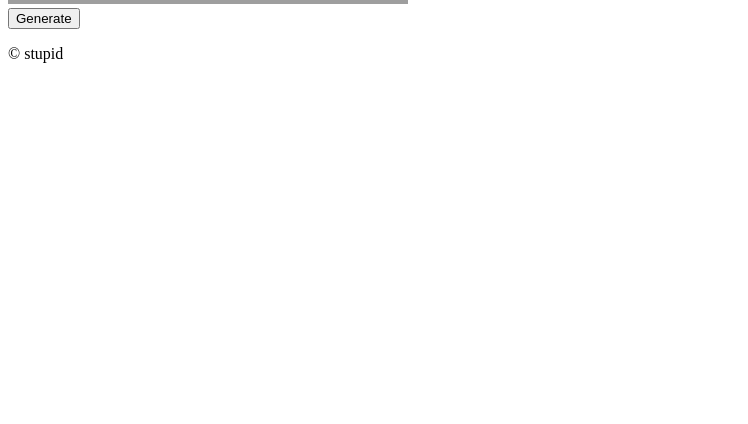
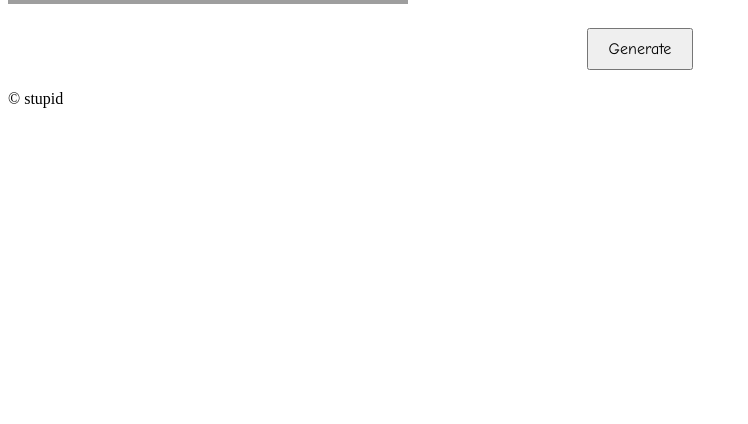
Before and after one commit to SebastianHYH/toptext-bottomtext-meme-gen, a plain HTML site: page view/index.html in a window 1280 px wide. Shown: the part 376-800 px from the top of the page, without its empty margins (0-748 px from the left). Drawn offline with Linux system fonts and the light colour scheme; grey boxes are pictures that could not be loaded.

Commit message:
fix button position

```diff
--- a/view/styles.css
+++ b/view/styles.css
@@ -34,3 +34,11 @@
 #bottom-text {
     bottom: 10px;
 }
+
+#generate-btn {
+    margin: 20px auto;
+    padding: 10px 20px;
+    font-size: 16px;
+    font-family: comic sans ms, sans-serif;
+    display: block;
+}
```
